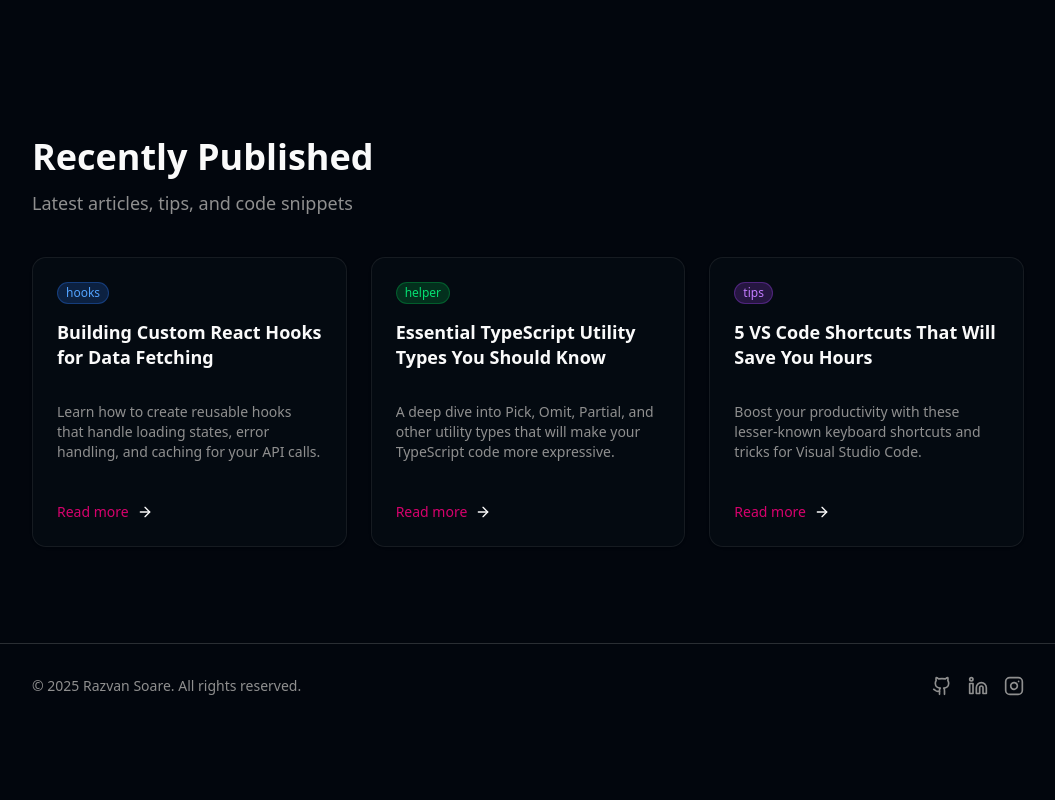
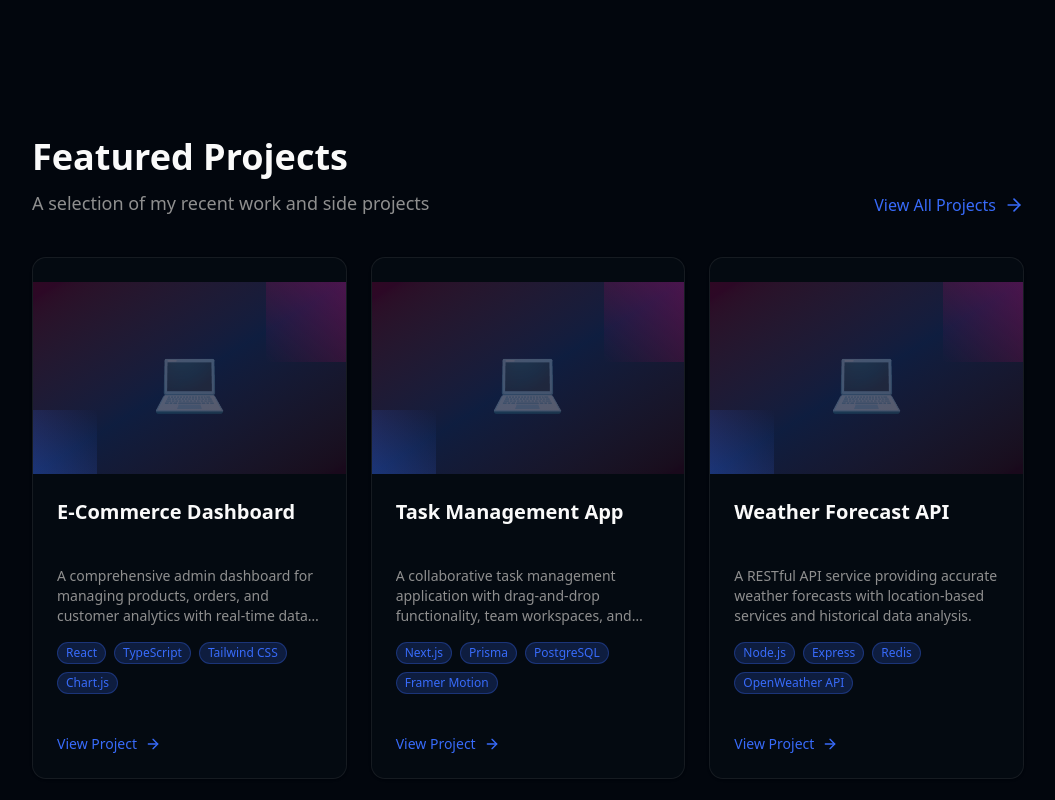
Before and after one commit to razvan-soare/razvan-blog, a Next.js app: page / in a window 1280 px wide. Shown: the part 740-1540 px from the top of the page, without its empty margins (112-1167 px from the left). Before the commit the page ends 1468 px from the top, so only its background shows below. Built offline with nearby package versions, Linux system fonts and the light colour scheme.

Commit message:
[coding-agent] Build Featured Projects Preview Section on Homepage

```diff
--- a/src/app/page.tsx
+++ b/src/app/page.tsx
@@ -1,9 +1,10 @@
-import { Hero, RecentlyPublished } from "@/components/sections";
+import { FeaturedProjects, Hero, RecentlyPublished } from "@/components/sections";
 
 export default function Home() {
   return (
     <main className="min-h-screen bg-background text-foreground">
       <Hero />
+      <FeaturedProjects />
       <RecentlyPublished />
     </main>
   );
--- /dev/null
+++ b/src/components/sections/FeaturedProjects.tsx
@@ -0,0 +1,88 @@
+'use client';
+
+import { motion } from 'framer-motion';
+import Link from 'next/link';
+import { ProjectCard } from './ProjectCard';
+import { featuredProjects } from '@/lib/data/projects';
+
+const containerVariants = {
+  hidden: { opacity: 0 },
+  visible: {
+    opacity: 1,
+    transition: {
+      staggerChildren: 0.15,
+    },
+  },
+};
+
+const itemVariants = {
+  hidden: { opacity: 0, y: 20 },
+  visible: {
+    opacity: 1,
+    y: 0,
+    transition: {
+      duration: 0.5,
+      ease: 'easeOut' as const,
+    },
+  },
+};
+
+export function FeaturedProjects() {
+  return (
+    <section className="py-16 md:py-24">
+      <div className="mx-auto max-w-5xl px-4 w-full">
+        <motion.div
+          initial={{ opacity: 0, y: 20 }}
+          whileInView={{ opacity: 1, y: 0 }}
+          viewport={{ once: true, margin: '-100px' }}
+          transition={{ duration: 0.5 }}
+          className="mb-10 flex flex-col md:flex-row md:items-end md:justify-between gap-4"
+        >
+          <div>
+            <h2 className="text-3xl md:text-4xl font-bold text-foreground mb-3">
+              Featured Projects
+            </h2>
+            <p className="text-muted-foreground text-lg">
+              A selection of my recent work and side projects
+            </p>
+          </div>
+          <Link
+            href="/projects"
+            className="inline-flex items-center gap-2 text-secondary hover:text-secondary/80 transition-colors font-medium group"
+          >
+            View All Projects
+            <motion.svg
+              xmlns="http://www.w3.org/2000/svg"
+              width="20"
+              height="20"
+              viewBox="0 0 24 24"
+              fill="none"
+              stroke="currentColor"
+              strokeWidth="2"
+              strokeLinecap="round"
+              strokeLinejoin="round"
+              className="group-hover:translate-x-1 transition-transform"
+            >
+              <path d="M5 12h14" />
+              <path d="m12 5 7 7-7 7" />
+            </motion.svg>
+          </Link>
+        </motion.div>
+
+        <motion.div
+          variants={containerVariants}
+          initial="hidden"
+          whileInView="visible"
+          viewport={{ once: true, margin: '-50px' }}
+          className="grid grid-cols-1 md:grid-cols-2 lg:grid-cols-3 gap-6"
+        >
+          {featuredProjects.slice(0, 3).map((project) => (
+            <motion.div key={project.id} variants={itemVariants}>
+              <ProjectCard project={project} />
+            </motion.div>
+          ))}
+        </motion.div>
+      </div>
+    </section>
+  );
+}
--- /dev/null
+++ b/src/components/sections/ProjectCard.tsx
@@ -0,0 +1,91 @@
+'use client';
+
+import { motion } from 'framer-motion';
+import Link from 'next/link';
+import { Badge } from '@/components/ui/badge';
+import { Card, CardContent, CardFooter, CardHeader, CardTitle } from '@/components/ui/card';
+import type { Project } from '@/lib/data/projects';
+
+interface ProjectCardProps {
+  project: Project;
+}
+
+export function ProjectCard({ project }: ProjectCardProps) {
+  return (
+    <motion.div
+      whileHover={{ y: -8, scale: 1.02 }}
+      transition={{ type: 'spring', stiffness: 300, damping: 20 }}
+      className="h-full"
+    >
+      <Card className="h-full bg-card/50 border-border/50 hover:border-secondary/50 transition-all duration-300 group overflow-hidden">
+        {/* Thumbnail placeholder */}
+        <div className="relative h-48 bg-gradient-to-br from-primary/20 via-secondary/20 to-primary/10 overflow-hidden">
+          <div className="absolute inset-0 flex items-center justify-center">
+            <motion.div
+              className="text-6xl opacity-30 group-hover:opacity-50 transition-opacity duration-300"
+              whileHover={{ rotate: 5, scale: 1.1 }}
+            >
+              💻
+            </motion.div>
+          </div>
+          {/* Hover overlay effect */}
+          <motion.div
+            className="absolute inset-0 bg-gradient-to-t from-card via-transparent to-transparent opacity-0 group-hover:opacity-100 transition-opacity duration-300"
+          />
+          {/* Decorative corner accent */}
+          <div className="absolute top-0 right-0 w-20 h-20 bg-gradient-to-bl from-primary/30 to-transparent" />
+          <div className="absolute bottom-0 left-0 w-16 h-16 bg-gradient-to-tr from-secondary/30 to-transparent" />
+        </div>
+
+        <CardHeader className="pb-2">
+          <CardTitle className="text-xl leading-snug group-hover:text-secondary transition-colors duration-300">
+            {project.title}
+          </CardTitle>
+        </CardHeader>
+
+        <CardContent className="pb-4 flex-1">
+          <p className="text-muted-foreground text-sm line-clamp-3 mb-4">
+            {project.description}
+          </p>
+          {/* Technology tags */}
+          <div className="flex flex-wrap gap-2">
+            {project.technologies.map((tech) => (
+              <Badge
+                key={tech}
+                className="bg-secondary/20 text-secondary border-secondary/30 hover:bg-secondary/30 transition-colors"
+              >
+                {tech}
+              </Badge>
+            ))}
+          </div>
+        </CardContent>
+
+        <CardFooter className="mt-auto pt-0">
+          <Link
+            href={`/projects/${project.slug}`}
+            className="inline-flex items-center gap-2 text-sm font-medium text-secondary hover:text-secondary/80 transition-colors group/link"
+          >
+            View Project
+            <motion.svg
+              xmlns="http://www.w3.org/2000/svg"
+              width="16"
+              height="16"
+              viewBox="0 0 24 24"
+              fill="none"
+              stroke="currentColor"
+              strokeWidth="2"
+              strokeLinecap="round"
+              strokeLinejoin="round"
+              initial={{ x: 0 }}
+              whileHover={{ x: 4 }}
+              transition={{ type: 'spring', stiffness: 400, damping: 20 }}
+            >
+              <path d="M5 12h14" />
+              <path d="m12 5 7 7-7 7" />
+            </motion.svg>
+          </Link>
+        </CardFooter>
+      </Card>
+    </motion.div>
+  );
+}
--- a/src/components/sections/index.ts
+++ b/src/components/sections/index.ts
@@ -1,3 +1,5 @@
+export { FeaturedProjects } from './FeaturedProjects';
 export { Hero } from './Hero';
 export { PostCard } from './PostCard';
+export { ProjectCard } from './ProjectCard';
 export { RecentlyPublished } from './RecentlyPublished';
--- /dev/null
+++ b/src/lib/data/projects.ts
@@ -0,0 +1,38 @@
+export interface Project {
+  id: string;
+  title: string;
+  description: string;
+  technologies: string[];
+  thumbnail?: string;
+  slug: string;
+  featured: boolean;
+}
+
+export const projects: Project[] = [
+  {
+    id: '1',
+    title: 'E-Commerce Dashboard',
+    description: 'A comprehensive admin dashboard for managing products, orders, and customer analytics with real-time data visualization.',
+    technologies: ['React', 'TypeScript', 'Tailwind CSS', 'Chart.js'],
+    slug: 'ecommerce-dashboard',
+    featured: true,
+  },
+  {
+    id: '2',
+    title: 'Task Management App',
+    description: 'A collaborative task management application with drag-and-drop functionality, team workspaces, and deadline tracking.',
+    technologies: ['Next.js', 'Prisma', 'PostgreSQL', 'Framer Motion'],
+    slug: 'task-management-app',
+    featured: true,
+  },
+  {
+    id: '3',
+    title: 'Weather Forecast API',
+    description: 'A RESTful API service providing accurate weather forecasts with location-based services and historical data analysis.',
+    technologies: ['Node.js', 'Express', 'Redis', 'OpenWeather API'],
+    slug: 'weather-forecast-api',
+    featured: true,
+  },
+];
+
+export const featuredProjects = projects.filter((project) => project.featured);
```
